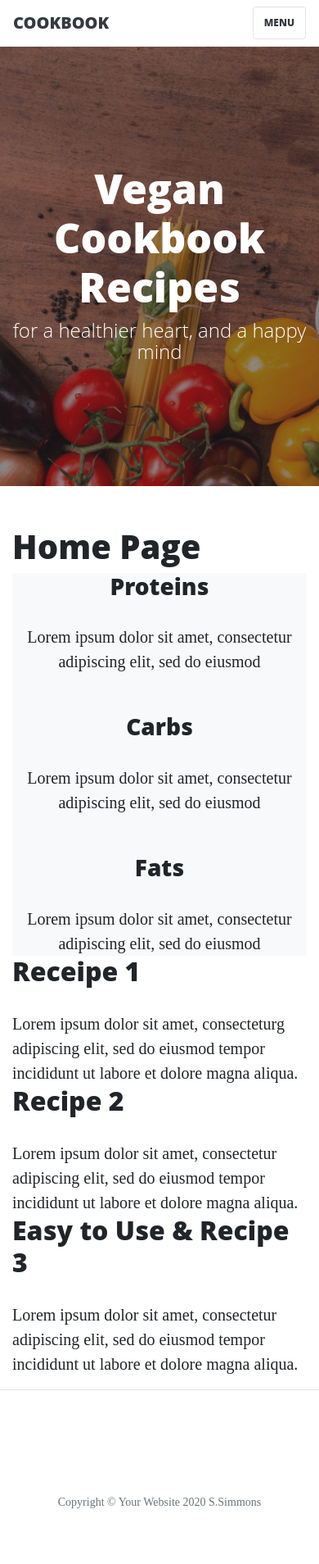
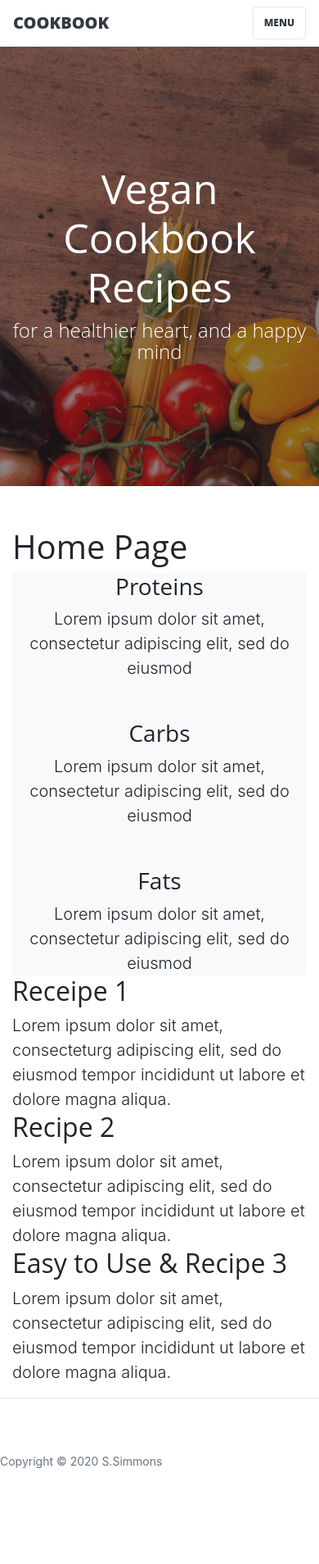
Before and after one commit to sammysimmons/sammysimmons-Data-Centric-Milestone-Project-3, a Flask app: page / in a window 390 px wide. Shown: the whole page at 82% size. After the commit the page ends 1791 px from the top, so only its background shows below. Run offline with Flask 2, Linux system fonts and the light colour scheme; some libraries are stand-ins or nearby versions; grey boxes are pictures that could not be loaded.

Commit message:
bootstrap cdn linked to base

```diff
--- a/templates/base.html
+++ b/templates/base.html
@@ -4,6 +4,7 @@
     <link href="{{ url_for('static', filename='vendor/bootstrap/css/bootstrap.min.css') }}" rel="stylesheet">
     <link rel="stylesheet" href="{{ url_for('static', filename='css/clean-blog.min.css') }}" type="text/css" />
     <link rel="stylesheet" href="{{ url_for('static', filename='css/style.css') }}" type="text/css" />
+    <link rel="stylesheet" href="https://stackpath.bootstrapcdn.com/bootstrap/4.5.0/css/bootstrap.min.css" integrity="sha384-9aIt2nRpC12Uk9gS9baDl411NQApFmC26EwAOH8WgZl5MYYxFfc+NcPb1dKGj7Sk" crossorigin="anonymous">
     <title>Cookbook</title>
 </head>
 
@@ -59,47 +60,18 @@
 
     <!-- Footer -->
     <footer>
-        <div class="container">
+        <div class="container text-centre">
             <div class="row">
-                <div class="col-lg-8 col-md-10 mx-auto">
-                    <ul class="list-inline text-center">
-                        <li class="list-inline-item">
-                            <a href="#">
-                                <span class="fa-stack fa-lg">
-                    <i class="fa fa-circle fa-stack-2x"></i>
-                    <i class="fa fa-twitter fa-stack-1x fa-inverse"></i>
-                  </span>
-                            </a>
-                        </li>
-                        <li class="list-inline-item">
-                            <a href="#">
-                                <span class="fa-stack fa-lg">
-                    <i class="fa fa-circle fa-stack-2x"></i>
-                    <i class="fa fa-facebook fa-stack-1x fa-inverse"></i>
-                  </span>
-                            </a>
-                        </li>
-                        <li class="list-inline-item">
-                            <a href="#">
-                                <span class="fa-stack fa-lg">
-                    <i class="fa fa-circle fa-stack-2x"></i>
-                    <i class="fa fa-github fa-stack-1x fa-inverse"></i>
-                  </span>
-                            </a>
-                        </li>
-                    </ul>
-                    <p class="copyright text-muted">Copyright &copy; Your Website 2020 S.Simmons </p>
-                </div>
+                <p class="copyright text-muted">Copyright &copy; 2020 S.Simmons </p>
             </div>
+        </div>
         </div>
     </footer>
 
     <!-- Bootstrap core JavaScript -->
-    <script src="{{ url_for('static', filename='vendor/jquery/jquery.min.js') }}"></script>
-    <script src="{{ url_for('static', filename='vendor/bootstrap/js/bootstrap.bundle.min.js') }}"></script>
-
-    <!-- Custom scripts for this template -->
-    <script src="{{ url_for('static', filename='js/clean-blog.min.js') }}"></script>
+    <script src="https://code.jquery.com/jquery-3.5.1.slim.min.js" integrity="sha384-DfXdz2htPH0lsSSs5nCTpuj/zy4C+OGpamoFVy38MVBnE+IbbVYUew+OrCXaRkfj" crossorigin="anonymous"></script>
+    <script src="https://cdn.jsdelivr.net/npm/popper.js@1.16.0/dist/umd/popper.min.js" integrity="sha384-Q6E9RHvbIyZFJoft+2mJbHaEWldlvI9IOYy5n3zV9zzTtmI3UksdQRVvoxMfooAo" crossorigin="anonymous"></script>
+    <script src="https://stackpath.bootstrapcdn.com/bootstrap/4.5.0/js/bootstrap.min.js" integrity="sha384-OgVRvuATP1z7JjHLkuOU7Xw704+h835Lr+6QL9UvYjZE3Ipu6Tp75j7Bh/kR0JKI" crossorigin="anonymous"></script>
 </body>
 
 </html>
```
